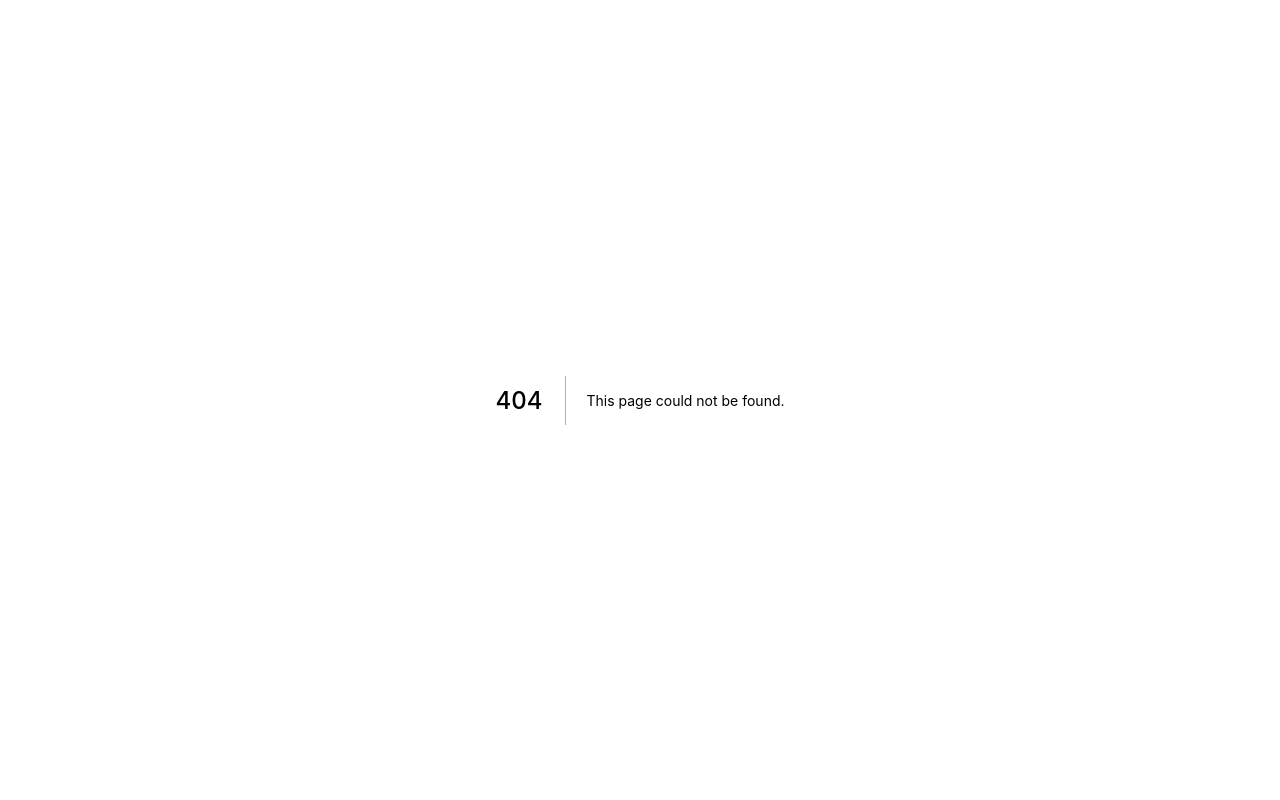
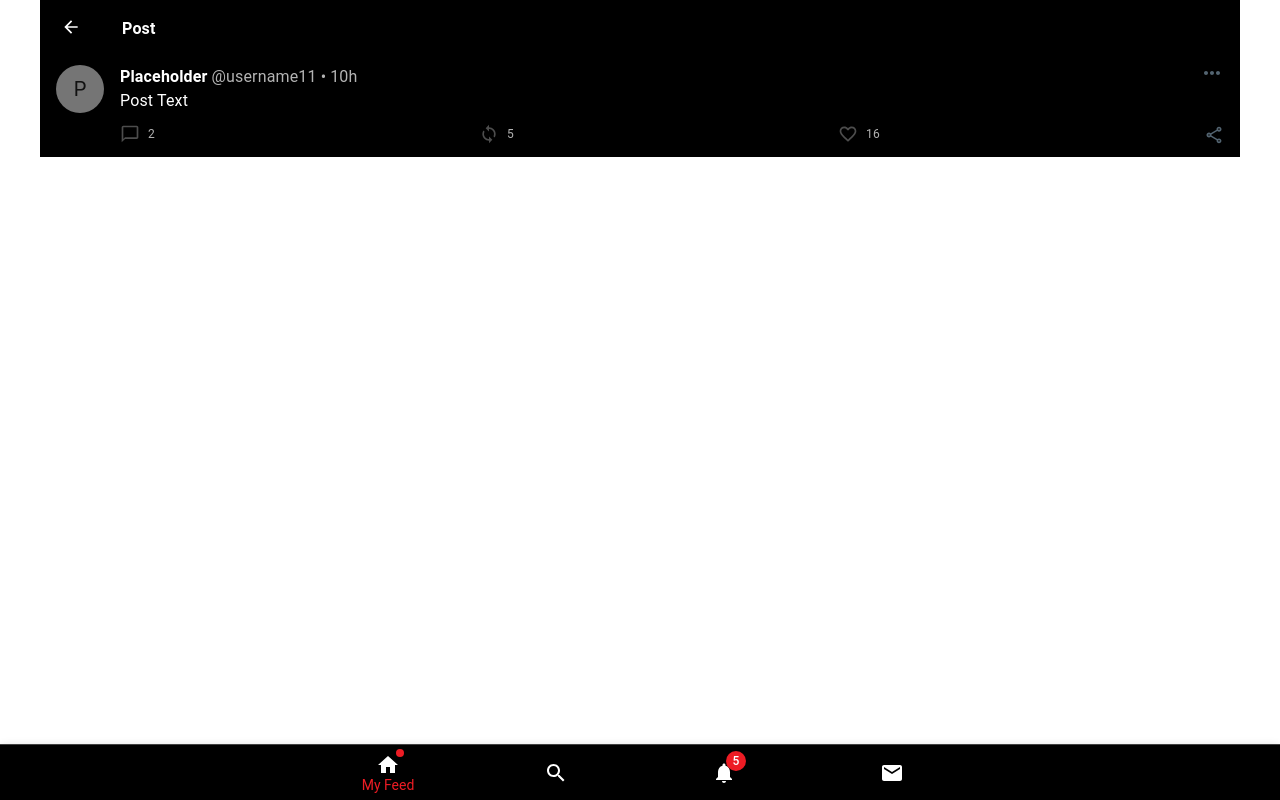
Before and after one commit to KailonSimon/social-app, a Next.js app: page /post/1 in a window 1280 px wide. Before the commit this address had no page. Built offline with nearby package versions, Linux system fonts and the light colour scheme.

Commit message:
Added post page

```diff
--- /dev/null
+++ b/pages/post/[id].js
@@ -0,0 +1,28 @@
+import { ArrowBack } from '@mui/icons-material'
+import { Avatar, Box, Container, IconButton, Typography } from '@mui/material'
+import React from 'react'
+import BottomNav from '../../src/components/BottomNav'
+import { posts } from '../../data'
+import Post from '../../src/components/Post'
+import Link from 'next/link'
+
+function Details() {
+  return (
+    <Container disableGutters>
+        <Box sx={{ display: 'flex', alignItems: 'center', height: '53px', px: '16px', backgroundColor: 'background.paper' }}>
+            <Box sx={{ mr: '36px'}}>
+                <Link href='/'>
+                    <IconButton size="small">
+                        <ArrowBack fontSize='small'/>
+                    </IconButton>
+                </Link>
+            </Box>
+            <Typography variant='subtitle1' fontWeight='bold' color='text.primary' sx={{ pt: '4px' }}>Post</Typography>
+        </Box>
+        <Post post={posts[0]} />
+        <BottomNav />
+    </Container>
+  )
+}
+
+export default Details
```
